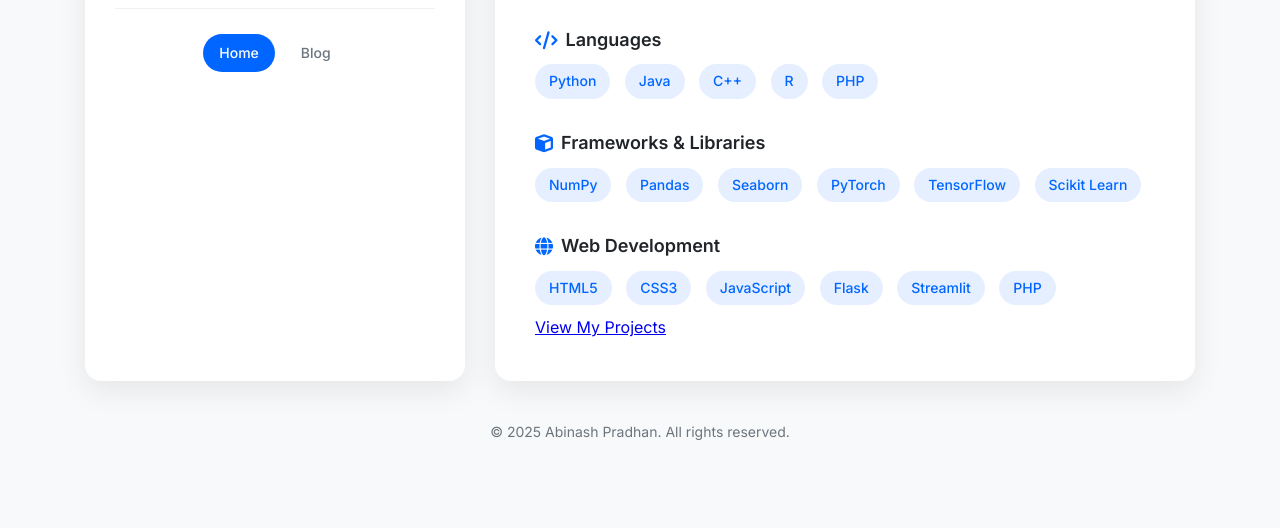
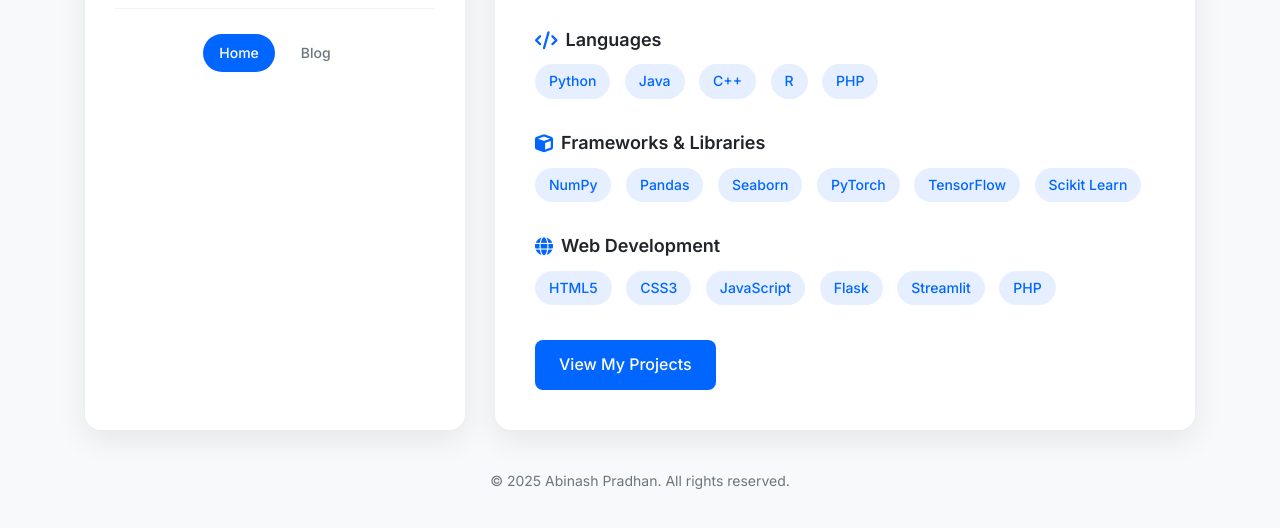
Before and after one commit to abinashpradhan01/abinashpradhan01.github.io, a plain HTML site: page index.html in a window 1280 px wide. Shown: the part 502-1030 px from the top of the page. Before the commit the page ends 985 px from the top, so only its background shows below. Drawn offline with Linux system fonts and the light colour scheme.

Commit message:
Update index.html

```diff
--- a/index.html
+++ b/index.html
@@ -399,12 +399,11 @@
                 <span class="skill-tag">Flask</span>
                 <span class="skill-tag">Streamlit</span>
                 <span class="skill-tag">PHP</span>
-            </div>
+           </div>
 
-            <a href="https://abinashpradhan01.github.io/projects/">View My Projects</a>
+            <a href="https://github.com/abinashpradhan01/projects" class="cta-btn">View My Projects</a>
         </div>
     </div>
-
     <div class="footer">
         &copy; 2025 Abinash Pradhan. All rights reserved.
     </div>
```
